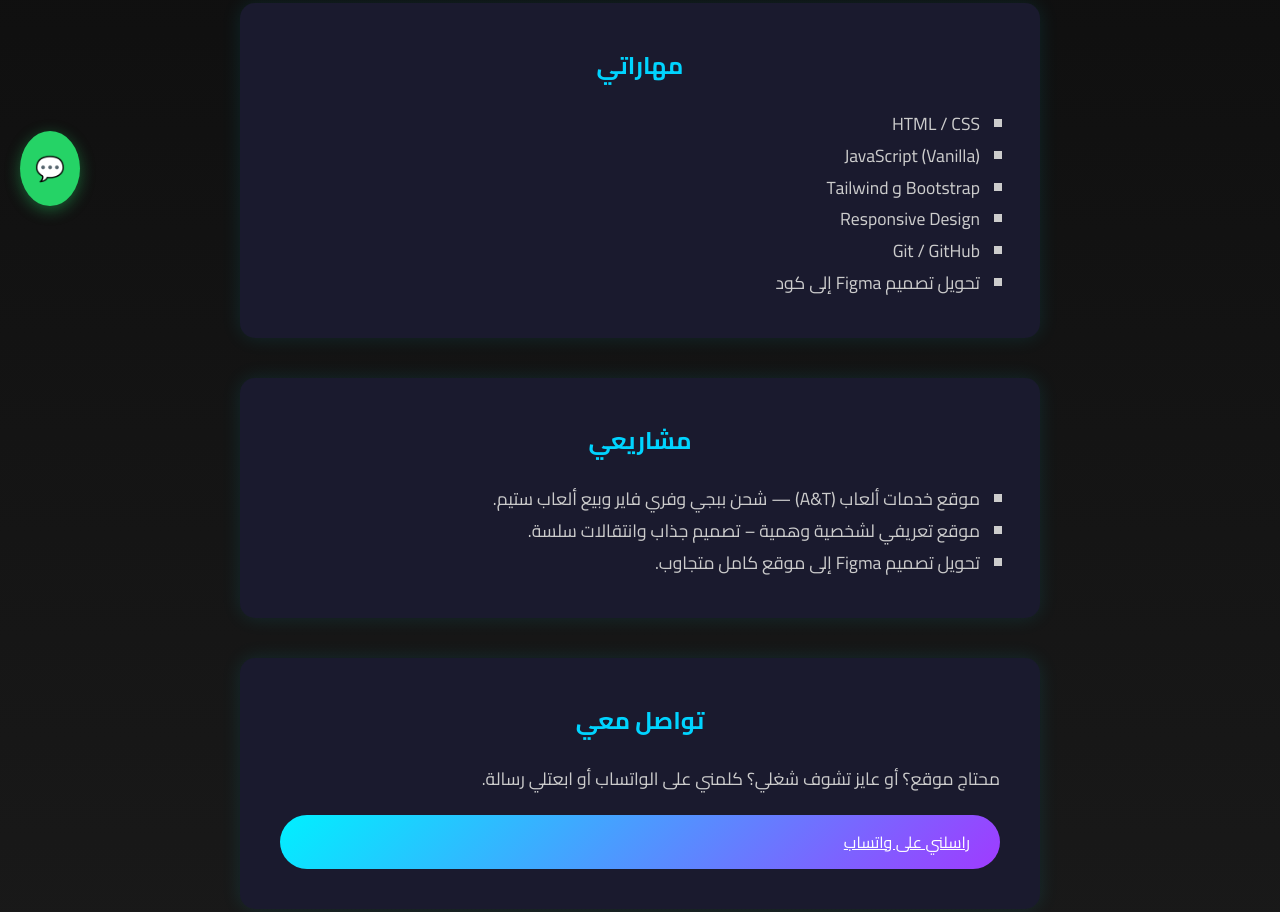
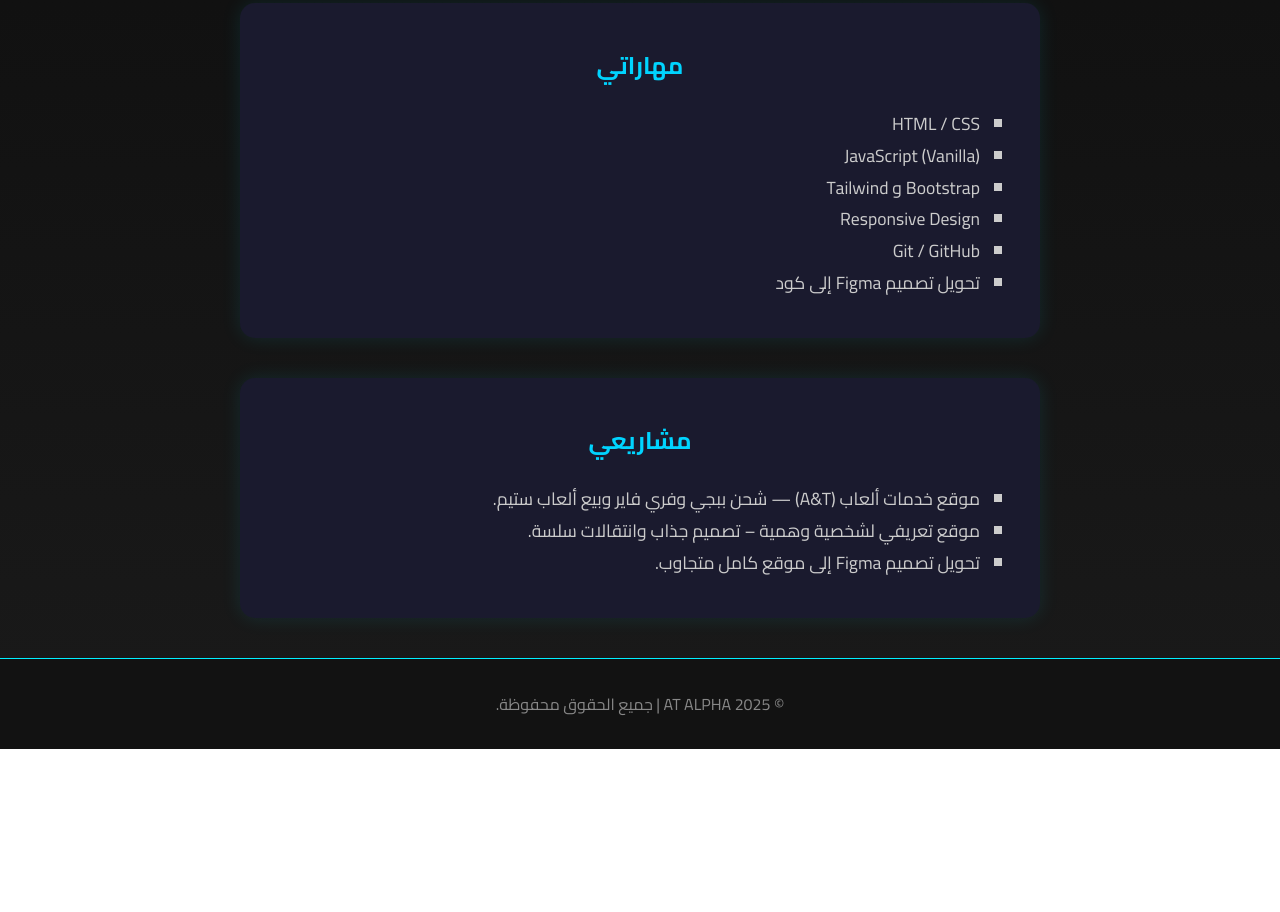
Before and after one commit to AT-FOR-GAMES/my-web, a plain HTML site: page index.html in a window 1280 px wide. Shown: the part 574-1486 px from the top of the page. After the commit the page ends 1323 px from the top, so only its background shows below. Drawn offline with Linux system fonts and the light colour scheme.

Commit message:
Add files via upload

```diff
--- a/index.html
+++ b/index.html
@@ -1,12 +1,12 @@
 <!DOCTYPE html>
-<html lang="ar" dir="rtl">
+
+<html dir="rtl" lang="ar">
 <head>
-  <meta charset="UTF-8">
-  <meta name="viewport" content="width=device-width, initial-scale=1.0">
+<meta charset="utf-8"/>
+<meta content="width=device-width, initial-scale=1.0" name="viewport"/>
 <title>AT ALPHA| Front-End Developer</title>
-  <link href="https://fonts.googleapis.com/css2?family=Cairo:wght@400;700&display=swap" rel="stylesheet">
-  <link rel="icon" href="https://lh4.googleusercontent.com/IGI6k7-30FVTwtL7Mfc74SIB4W4qqQvF5KwvjZF5HQwZfkQJ2yK9yXpvJT5tcCeB9q9I5_v6Ib1XKrSz5SC0P_uCmQthN8iOV_hSO8U5KcngTylfsGaYLOLCDCqPpy_nLNl-IKWBT4Y=w64" type="image/png">
-
+<link href="https://fonts.googleapis.com/css2?family=Cairo:wght@400;700&amp;display=swap" rel="stylesheet"/>
+<link href="https://lh4.googleusercontent.com/IGI6k7-30FVTwtL7Mfc74SIB4W4qqQvF5KwvjZF5HQwZfkQJ2yK9yXpvJT5tcCeB9q9I5_v6Ib1XKrSz5SC0P_uCmQthN8iOV_hSO8U5KcngTylfsGaYLOLCDCqPpy_nLNl-IKWBT4Y=w64" rel="icon" type="image/png"/>
 <style>
     * {
       box-sizing: border-box;
@@ -82,22 +82,6 @@
       transform: scale(1.05);
       box-shadow: 0 0 20px #00f0ff;
     }
-    .whatsapp-btn {
-      position: fixed;
-      bottom: 20px;
-      left: 20px;
-      background: #25d366;
-      color: white;
-      padding: 15px;
-      border-radius: 50%;
-      font-size: 1.5rem;
-      text-decoration: none;
-      z-index: 1000;
-      box-shadow: 0 4px 15px rgba(37, 211, 102, 0.4);
-    }
-    .whatsapp-btn:hover {
-      transform: scale(1.1);
-    }
     footer {
       text-align: center;
       padding: 30px;
@@ -108,7 +92,6 @@
   </style>
 </head>
 <body>
-
 <header>
 <h1>AT ALPHA،</h1>
 <p>Front-End Developer | مصمم واجهات</p>
@@ -116,16 +99,14 @@
 <a href="#about">من أنا</a>
 <a href="#skills">مهاراتي</a>
 <a href="#projects">مشاريعي</a>
-    <a href="#contact">تواصل</a>
+
 </nav>
 </header>
-
 <section id="about">
 <h2>من أنا</h2>
 <p>أنا AT ALPHA، مبرمج Front-End عندي شغف كبير بالبرمجة والتصميم. بدأت رحلتي في سن مبكر، وكنت دايمًا بحب أتعلم كل جديد في HTML، CSS، JavaScript وأطوّر من نفسي.</p>
 <p>هدفي هو أبني مواقع شكلها حلو وسريعة وتشتغل على كل الأجهزة. بحب أشتغل بإتقان وأهتم بكل تفاصيل التصميم.</p>
 </section>
-
 <section id="skills">
 <h2>مهاراتي</h2>
 <ul>
@@ -137,27 +118,18 @@
 <li>تحويل تصميم Figma إلى كود</li>
 </ul>
 </section>
-
 <section id="projects">
 <h2>مشاريعي</h2>
 <ul>
-    <li>موقع خدمات ألعاب (A&T) — شحن ببجي وفري فاير وبيع ألعاب ستيم.</li>
+<li>موقع خدمات ألعاب (A&amp;T) — شحن ببجي وفري فاير وبيع ألعاب ستيم.</li>
 <li>موقع تعريفي لشخصية وهمية – تصميم جذاب وانتقالات سلسة.</li>
 <li>تحويل تصميم Figma إلى موقع كامل متجاوب.</li>
 </ul>
 </section>
 
-<section id="contact">
-  <h2>تواصل معي</h2>
-  <p>محتاج موقع؟ أو عايز تشوف شغلي؟ كلمني على الواتساب أو ابعتلي رسالة.</p>
-  <a class="btn" href="https://wa.me/201096077001" target="_blank">راسلني على واتساب</a>
-</section>
-
-<a href="https://wa.me/201096077001" class="whatsapp-btn" target="_blank">💬</a>
 
 <footer>
-  &copy; 2025 AT ALPHA | جميع الحقوق محفوظة.
+  © 2025 AT ALPHA | جميع الحقوق محفوظة.
 </footer>
-
 </body>
 </html>
```
Also changed, not shown: style.css (+0 -18 lines). Lines whose indentation alone changed are shown as unchanged.
